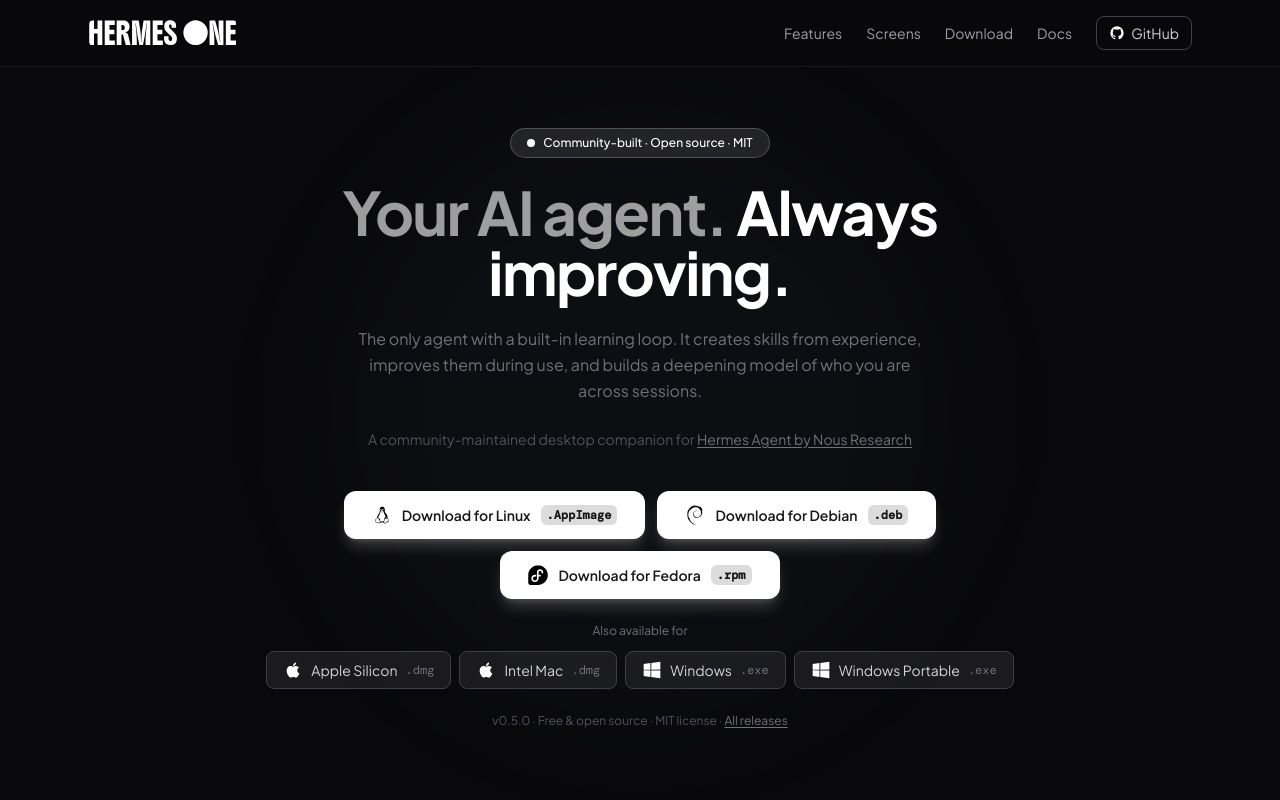
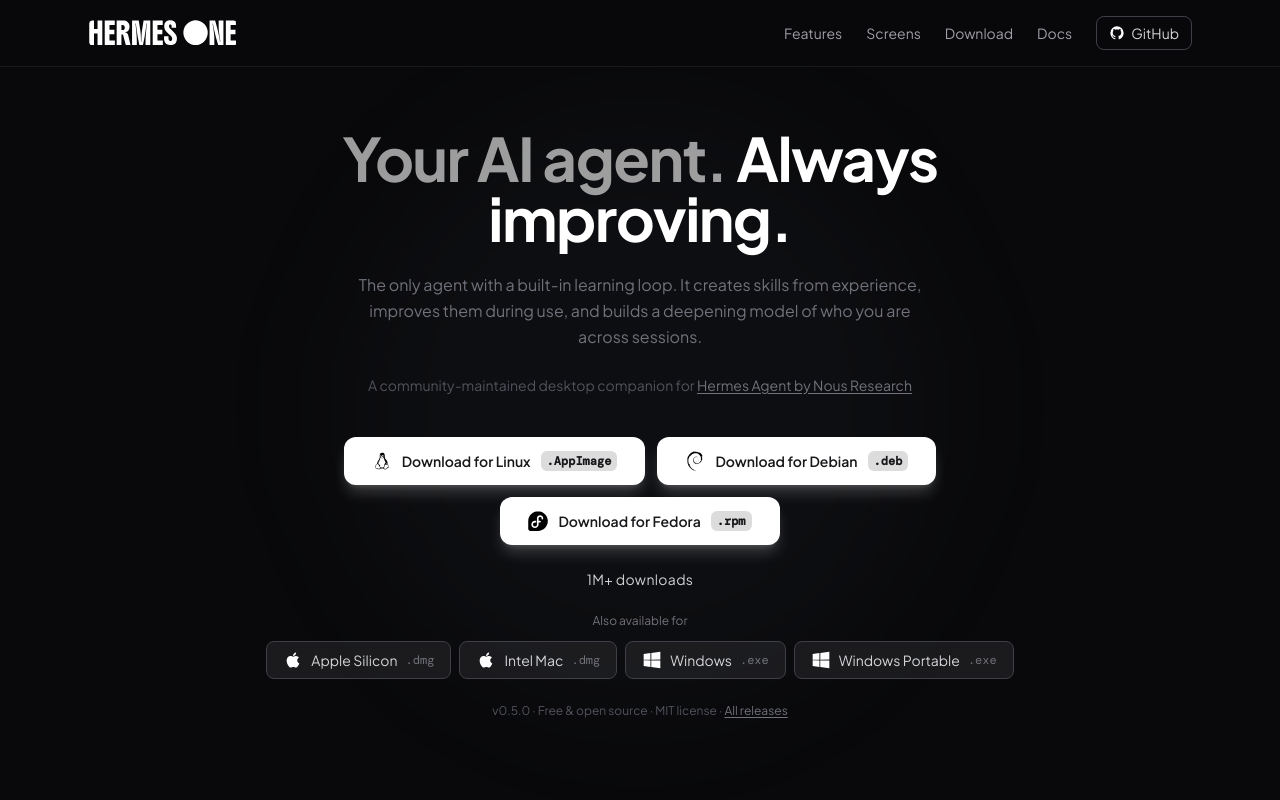
Before and after one commit to fathah/hermes-landing-page, a Next.js app: page / in a window 1280 px wide. Shown: the top 800 px of the page. Built offline with nearby package versions, Linux system fonts and the light colour scheme; no server answers.

Commit message:
Download Section Stat

```diff
--- a/app/components/DownloadButtons.tsx
+++ b/app/components/DownloadButtons.tsx
@@ -164,6 +164,7 @@
           ))}
         </div>
       )}
+      <p className="text-sm   text-white/80 tracking-wide">1M+ downloads</p>
 
       {/* Other platforms */}
       <div className="flex flex-col items-center gap-3">
--- a/app/components/DownloadSection.tsx
+++ b/app/components/DownloadSection.tsx
@@ -36,10 +36,12 @@
   }
 
   return (
-    <DownloadButtons
-      options={options}
-      releasesUrl={RELEASES_URL}
-      version={version}
-    />
+    <div className="flex flex-col items-center gap-6 w-full">
+      <DownloadButtons
+        options={options}
+        releasesUrl={RELEASES_URL}
+        version={version}
+      />
+    </div>
   );
 }
--- a/app/components/HeroSection.tsx
+++ b/app/components/HeroSection.tsx
@@ -9,14 +9,6 @@
       <div className="pointer-events-none absolute top-0 inset-x-0 h-px bg-linear-to-r from-transparent via-white-400/30 to-transparent" />
 
       <div className="relative z-10 flex flex-col items-center gap-6 max-w-3xl">
-        <div className="inline-flex items-center gap-2 rounded-full border border-white/20 bg-white/10 px-4 py-1.5 text-xs font-medium text-white">
-          <span className="relative flex h-2 w-2">
-            <span className="absolute inline-flex h-full w-full animate-ping rounded-full bg-white opacity-75" />
-            <span className="relative inline-flex h-2 w-2 rounded-full bg-white" />
-          </span>
-          Community-built · Open source · MIT
-        </div>
-
         <h1 className="text-4xl tracking-tight text-white sm:text-5xl lg:text-6xl font-bold">
           <span className="opacity-60"> Your AI agent.</span> Always improving.
         </h1>
```
